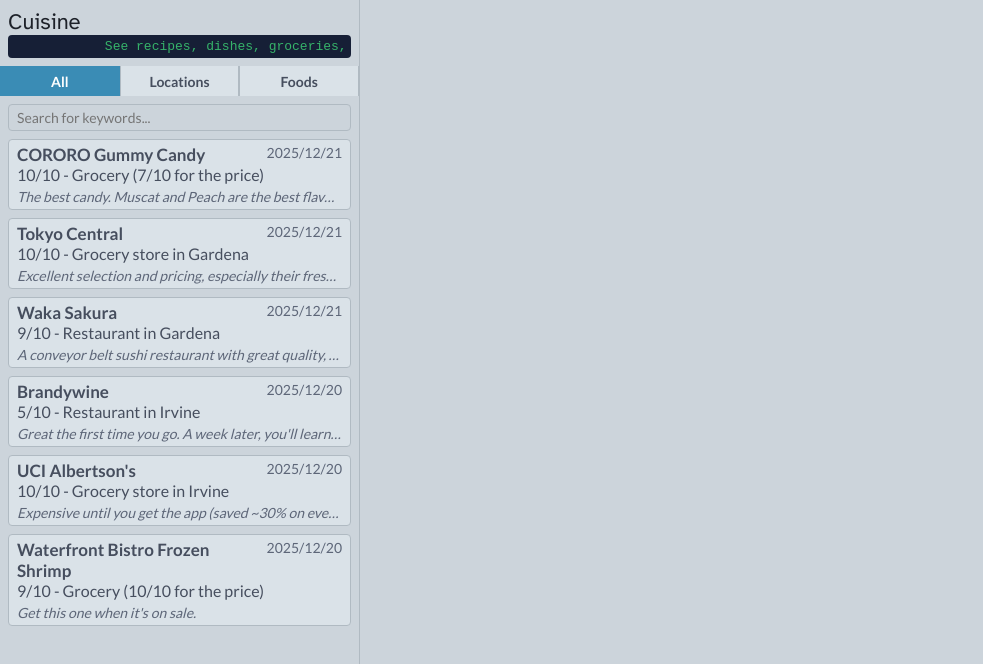
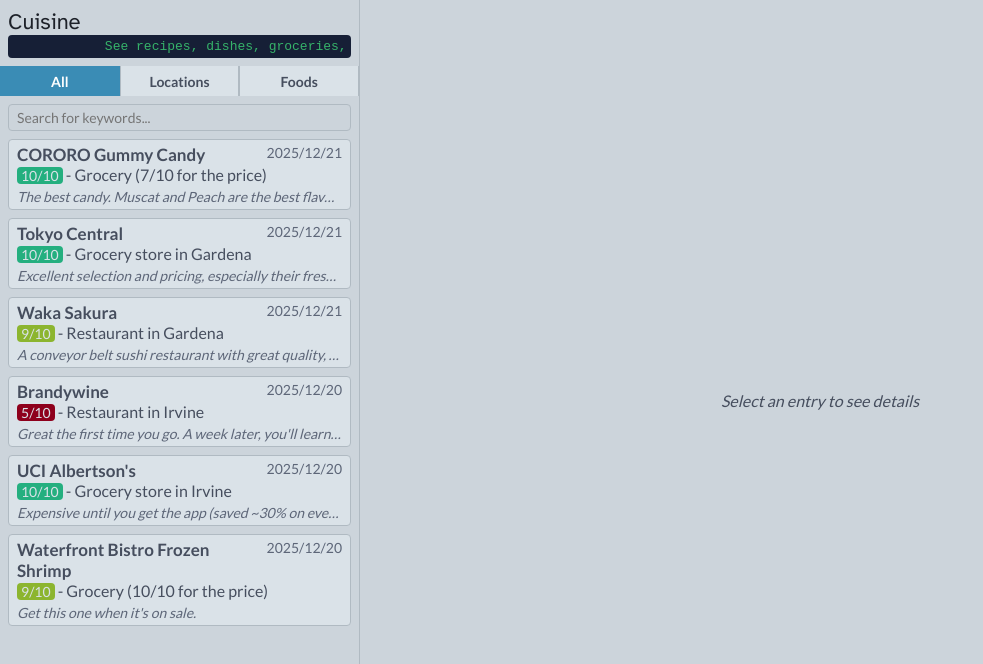
Before and after one commit to CadenLee2/personal-website, a React (Vite) app in the folder frontend/: page /cuisine in a window 1280 px wide. Shown: the top 664 px of the page, without its empty margins (0-983 px from the left). Built offline with nearby package versions, Linux system fonts and the light colour scheme.

Commit message:
feat: details section

```diff
--- a/frontend/src/pages/cuisine/Cuisine.css
+++ b/frontend/src/pages/cuisine/Cuisine.css
@@ -1,6 +1,18 @@
 .main {
   width: 100%;
   height: 100vh;
+
+  display: flex;
+}
+
+.header {
+  display: flex;
+  justify-content: space-between;
+
+  span {
+    color: var(--textcolorlight);
+    font-size: 14px;
+  }
 }
 
 .card {
@@ -14,16 +26,6 @@
   color: inherit;
   font-size: inherit;
   text-align: left;
-
-  .header {
-    display: flex;
-    justify-content: space-between;
-
-    span {
-      color: var(--textcolorlight);
-      font-size: 14px;
-    }
-  }
 
   .explanation {
     width: 100%;
@@ -123,3 +125,87 @@
     }
   }
 }
+
+.right {
+  width: 0px;
+  flex-grow: 1;
+  display: flex;
+  align-items: center;
+  justify-content: center;
+}
+
+.details {
+  width: 80%;
+  max-width: 600px;
+  height: 80%;
+  border: solid 1px var(--sectionborder);
+  background-color: var(--sectionbg);
+  padding: 16px 20px;
+  display: flex;
+  flex-direction: column;
+  border-radius: 8px;
+  overflow: scroll;
+
+  .section-divider {
+    padding-block: 6px;
+    hr {
+      border: solid 1px var(--sectionborder);
+    }
+  }
+
+  .misc-info {
+    display: flex;
+    align-items: center;
+    margin-top: 4px;
+    gap: 6px;
+
+    a {
+      font-size: 18px;
+      height: 18px;
+      color: inherit;
+
+      &:hover {
+        color: var(--textcolorlight);
+      }
+    }
+  }
+
+  .disclaimer {
+    font-style: italic;
+    margin-top: auto;
+    color: var(--textcolorlight);
+    font-size: 14px;
+  }
+}
+
+.chip {
+  color: var(--sectionbg);
+  width: fit-content;
+  padding: 0px 4px;
+  font-size: 14px;
+  border-radius: 4px;
+
+  &.r0, &.r1, &.r2, &.r3, &.r4, &.r5 {
+    background-color: #8e001c;
+  }
+
+  &.r6 {
+    background-color: #d17834;
+  }
+
+  &.r7 {
+    background-color: #d19f34;
+  }
+
+  &.r8 {
+    background-color: #b8c435;
+  }
+
+  &.r9 {
+    background-color: #8cb52f;
+  }
+
+  &.r10 {
+    background-color: #24af7f;
+  }
+}
--- a/frontend/src/pages/cuisine/Cuisine.tsx
+++ b/frontend/src/pages/cuisine/Cuisine.tsx
@@ -1,6 +1,8 @@
 import './Cuisine.css';
 
 import { useEffect, useState } from 'react';
+
+import { useSearchParams } from 'react-router-dom';
 
 import type {
   CuisineEntry,
@@ -13,6 +15,8 @@ import { fetchAllCuisineData, filterCuisine } from './CuisineHelpers';
 
 import Marquee from '../../components/Marquee';
 
+import { MdLocationPin } from 'react-icons/md';
+
 function EntryIdentifier(props: {entry: CuisineEntry}) {
   const { entry } = props;
 
@@ -23,17 +27,17 @@ function EntryIdentifier(props: {entry: CuisineEntry}) {
   if (entry.type === 'grocery-store') return <span>Grocery store in {entry.city}</span>;
 }
 
-function EntryCard(props: {entry: CuisineEntry}) {
-  const { entry } = props;
+function EntryCard(props: {entry: CuisineEntry, onClick: () => void}) {
+  const { entry, onClick } = props;
 
   return (
-    <button className="card">
+    <button className="card" onClick={onClick}>
       <div className="header">
         <h3>{entry.title}</h3>
         <span>{entry.dateReviewed}</span>
       </div>
       <div>
-        {entry.rating}/10 - <EntryIdentifier entry={entry} />
+        <RatingDisp rating={entry.rating} /> - <EntryIdentifier entry={entry} />
       </div>
       <div className="explanation">{entry.explanation}</div>
     </button>
@@ -82,12 +86,77 @@ function SearchAndFilter(props: {
   );
 }
 
+function RatingDisp(props: {rating: number}) {
+  const { rating } = props;
+
+  return (
+    <span className={`chip r${rating}`}>{rating}/10</span>
+  );
+}
+
+function LocationMark(props: {entry: CuisineEntry}) {
+  const { entry } = props;
+  if (entry.type === 'grocery-store' || entry.type === 'restaurant') {
+    if (entry.mapsLink) {
+      return (
+        <a title="View on maps" href={entry.mapsLink}><MdLocationPin /></a>
+      );
+    }
+  } else {
+    return null;
+  }
+}
+
+function Details(props: {cuisineData: CuisineMap, entryId: string}) {
+  const { cuisineData, entryId } = props;
+
+  const entry = entryId in cuisineData ? cuisineData[entryId] : null;
+  if (!entry) return (
+    <div className="details">
+      <i>Loading...</i>
+    </div>
+  );
+
+  return (
+    <div className="details">
+      <div className="header">
+        <h2>{entry.title}</h2>
+        <span title="Date reviewed">{entry.dateReviewed}</span>
+      </div>
+      <EntryIdentifier entry={entry} />
+      <div className="misc-info">
+        <RatingDisp rating={entry.rating} />
+        <LocationMark entry={entry} />
+      </div>
+      <div className="section-divider"><hr /></div>
+      <div className="body">
+        {entry.explanation ?? <i>No details provided</i>}
+      </div>
+      <div className="section-divider"><hr /></div>
+      <span className="disclaimer">
+        Disclaimer: views expressed are purely the personal opinions of the author
+        and should not be taken as advice
+      </span>
+    </div>
+  );
+}
+
 export default function Cuisine() {
   const [cuisineData, setCuisineData] = useState<CuisineMap>({});
   const [filtered, setFiltered] = useState<CuisineMap>({});
   const [filters, setFilters] = useState<CuisineFilters>({
     category: 'all'
   });
+
+  const [searchParams, setSearchParams] = useSearchParams();
+
+  const selectedId = searchParams.get('id');
+
+  const navigateToId = (newId: string) => {
+    const s = searchParams;
+    s.set('id', newId);
+    setSearchParams(s);
+  }
 
   useEffect(() => {
     fetchAllCuisineData().then(res => setCuisineData(res));
@@ -97,8 +166,17 @@ export default function Cuisine() {
     setFiltered(filterCuisine(cuisineData, filters));
   }, [filters, cuisineData]);
 
+  // TODO: refactor some JSX
+
+  const pageTitle = (selectedId && selectedId in cuisineData)
+    ? (`${cuisineData[selectedId].title} - Cuisine`)
+    : "Cuisine";
+
   return (
     <div className="main">
+      <title>{pageTitle}</title>
+      <meta name="title" content={pageTitle} />
+      <meta name="description" content="Food ratings" />
       <div className="sidebar">
         <div className="sidebar-header">
           <h1>Cuisine</h1>
@@ -108,8 +186,17 @@ export default function Cuisine() {
         </div>
         <SearchAndFilter filters={filters} setFilters={setFilters} />
         <div className="main-list">
-          {Object.entries(filtered).map(([key, val]) => <EntryCard key={key} entry={val} />)}
+          {Object.entries(filtered).map(([key, val]) => (
+            <EntryCard key={key} entry={val} onClick={() => navigateToId(key)} />
+          ))}
         </div>
+      </div>
+      <div className="right">
+        {selectedId ? <Details cuisineData={cuisineData} entryId={selectedId} /> : (
+          <span>
+            <i>Select an entry to see details</i>
+          </span>
+        )}
       </div>
     </div>
   );
--- a/frontend/src/pages/cuisine/CuisineExampleData.ts
+++ b/frontend/src/pages/cuisine/CuisineExampleData.ts
@@ -20,7 +20,7 @@ const EXAMPLE_DATA: CuisineMap = {
     title: "UCI Albertson's",
     rating: 10,
     dateReviewed: '2025/12/20',
-    explanation: "Expensive until you get the app (saved ~30% on every purchase since then). $5 fridays are excellent",
+    explanation: "Expensive until you get the app (saved ~30% on every purchase since then). $5 Fridays are excellent",
     city: 'Irvine',
     mapsLink: "https://maps.app.goo.gl/9cPPQdbKz1w3zDRf6",
     latitude: -117.83132202957539,
```
